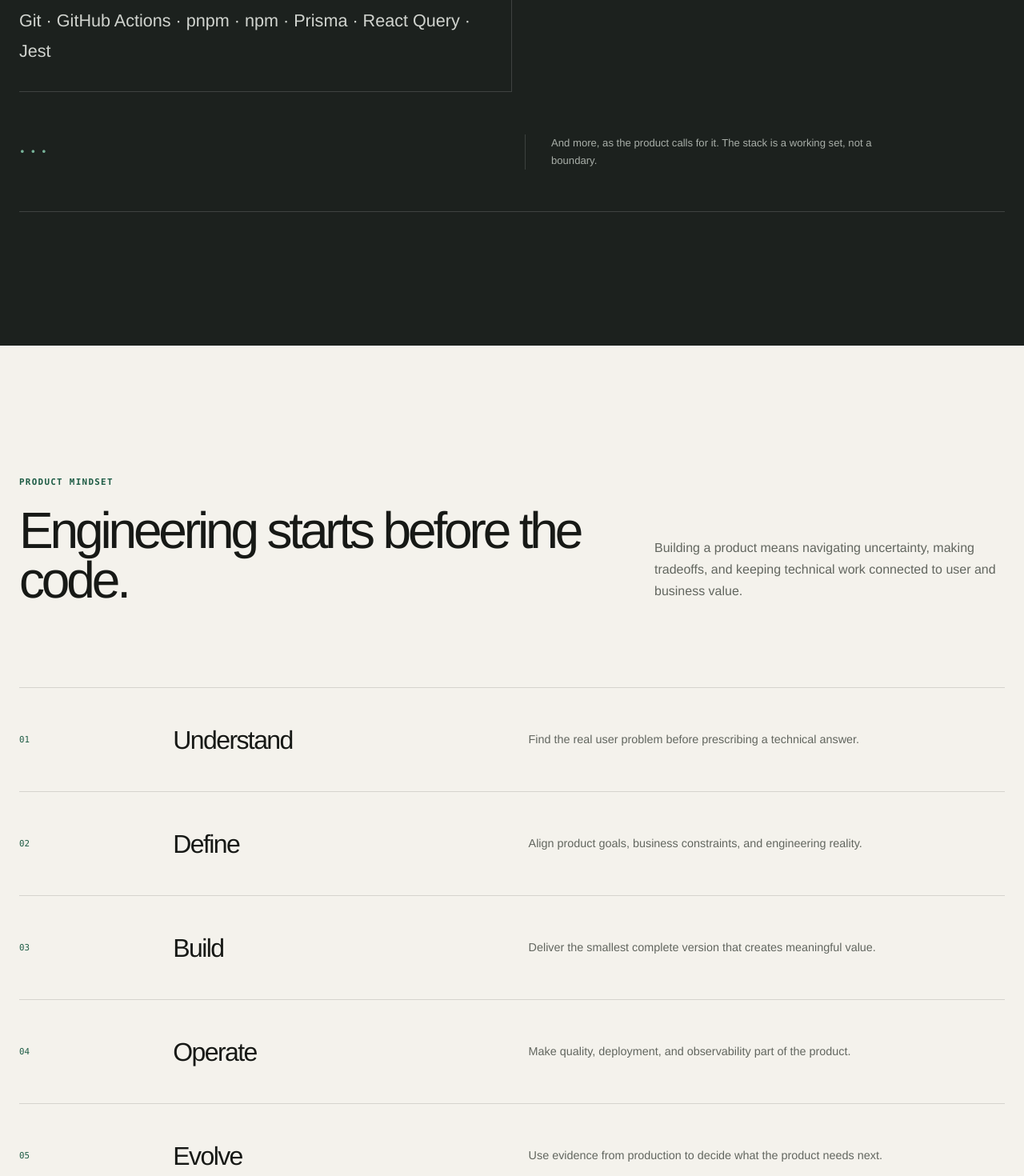
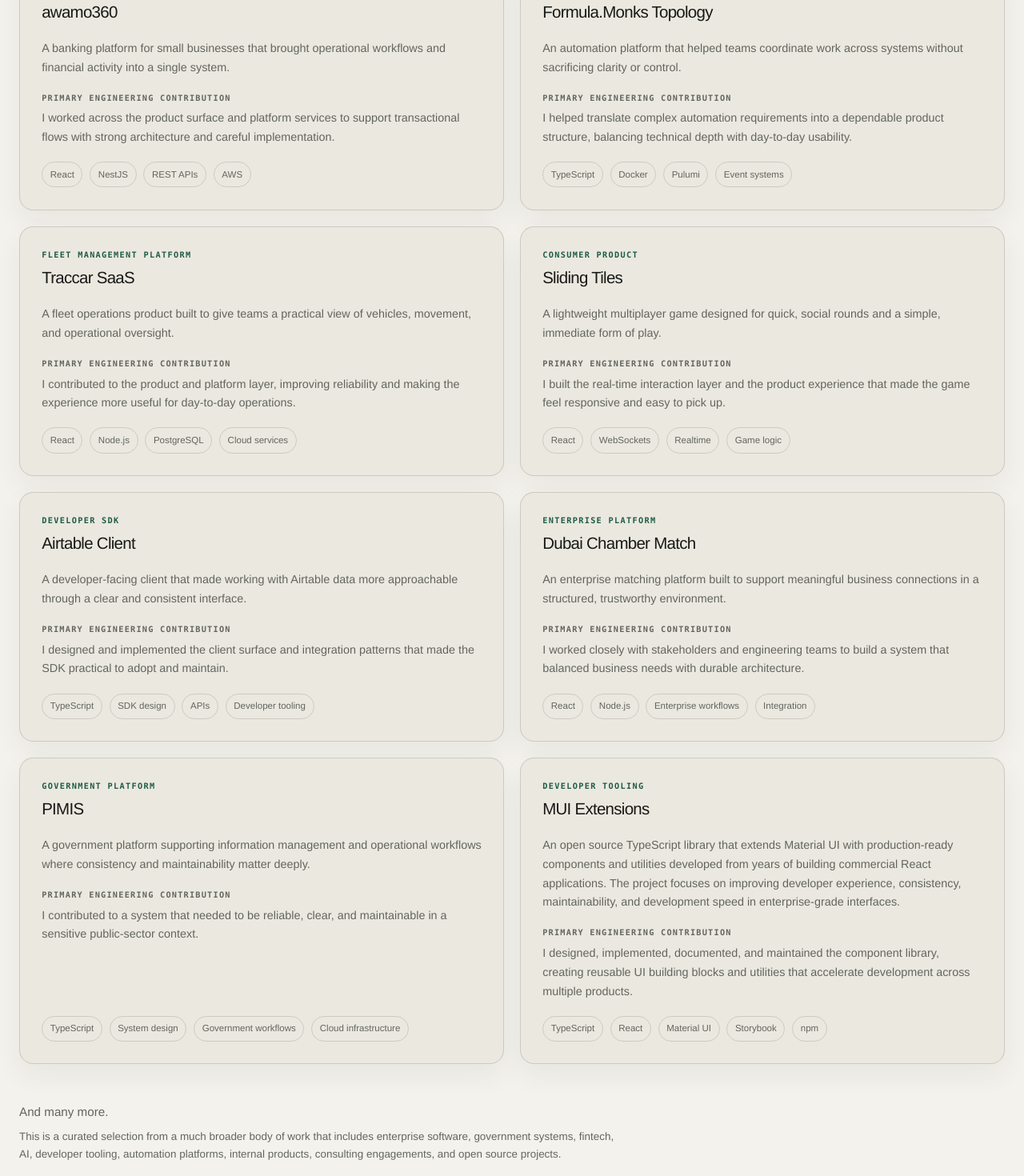
Before and after one commit to rmkasendwa/rmkasendwa, a Next.js app: page / in a window 1280 px wide. Shown: the part 4300-5770 px from the top of the page at 80% size. Built offline with nearby package versions, Linux system fonts and the light colour scheme; no server answers.

Commit message:
Add selected work section to showcase representative projects and contributions

```diff
--- a/app/globals.css
+++ b/app/globals.css
@@ -21,11 +21,12 @@
   --technology-accent: #77b399;
   --contact-bg: #1e5c45;
   --max-width: 1440px;
-  --font-sans: "Helvetica Neue", "Inter", "Segoe UI", Arial, sans-serif;
-  --font-mono: "SFMono-Regular", "Cascadia Code", "Roboto Mono", Consolas, monospace;
+  --font-sans: 'Helvetica Neue', 'Inter', 'Segoe UI', Arial, sans-serif;
+  --font-mono:
+    'SFMono-Regular', 'Cascadia Code', 'Roboto Mono', Consolas, monospace;
 }
 
-[data-theme="dark"] {
+[data-theme='dark'] {
   color-scheme: dark;
   --paper: #111411;
   --paper-deep: #181c18;
@@ -80,11 +81,17 @@
   margin: 0;
   color: var(--ink);
   background:
-    radial-gradient(circle at 77% 3%, rgba(30, 92, 69, 0.07), transparent 25rem),
+    radial-gradient(
+      circle at 77% 3%,
+      rgba(30, 92, 69, 0.07),
+      transparent 25rem
+    ),
     var(--paper);
   font-family: var(--font-sans);
   -webkit-font-smoothing: antialiased;
-  transition: color 240ms ease, background-color 240ms ease;
+  transition:
+    color 240ms ease,
+    background-color 240ms ease;
 }
 
 ::selection {
@@ -157,14 +164,17 @@
   border-radius: 50%;
   background: transparent;
   cursor: pointer;
-  transition: color 180ms ease, background-color 180ms ease, box-shadow 180ms ease;
+  transition:
+    color 180ms ease,
+    background-color 180ms ease,
+    box-shadow 180ms ease;
 }
 
 .theme-control button:hover {
   color: var(--ink);
 }
 
-.theme-control button[aria-pressed="true"] {
+.theme-control button[aria-pressed='true'] {
   color: var(--paper);
   background: var(--ink);
   box-shadow: 0 1px 4px rgba(0, 0, 0, 0.14);
@@ -252,7 +262,7 @@
 .hero h1 em,
 .contact h2 em {
   color: var(--accent);
-  font-family: Georgia, "Times New Roman", serif;
+  font-family: Georgia, 'Times New Roman', serif;
   font-weight: 400;
   letter-spacing: -0.065em;
 }
@@ -331,6 +341,7 @@
 
 .philosophy,
 .capabilities,
+.selected-work,
 .technology,
 .approach {
   padding-block: clamp(7rem, 13vw, 12rem);
@@ -356,7 +367,9 @@
   justify-content: space-between;
   border-right: 1px solid var(--line);
   border-bottom: 1px solid var(--line);
-  transition: background 220ms ease, transform 220ms ease;
+  transition:
+    background 220ms ease,
+    transform 220ms ease;
 }
 
 .principle-card:hover {
@@ -390,6 +403,132 @@
 
 .capabilities {
   border-top: 1px solid var(--line);
+}
+
+.selected-work {
+  border-top: 1px solid var(--line);
+}
+
+.selected-work-intro {
+  max-width: 760px;
+  margin: 1.4rem 0 0;
+  color: var(--muted);
+  font-size: 0.98rem;
+  line-height: 1.75;
+}
+
+.selected-work-grid {
+  margin-top: clamp(3.5rem, 7vw, 7rem);
+  display: grid;
+  grid-template-columns: repeat(2, minmax(0, 1fr));
+  gap: 1.25rem;
+}
+
+.selected-work-card {
+  min-height: 100%;
+  padding: 1.7rem;
+  display: flex;
+  flex-direction: column;
+  gap: 1.15rem;
+  border: 1px solid var(--line);
+  border-radius: 1.1rem;
+  background: var(--paper-deep);
+  box-shadow: var(--card-shadow);
+  transition:
+    transform 220ms ease,
+    background 220ms ease;
+}
+
+.selected-work-card:hover {
+  transform: translateY(-3px);
+  background: var(--card-hover);
+}
+
+.project-meta {
+  display: flex;
+  flex-direction: column;
+  gap: 0.35rem;
+}
+
+.project-category {
+  margin: 0;
+  font-family: var(--font-mono);
+  color: var(--accent);
+  font-size: 0.64rem;
+  font-weight: 600;
+  letter-spacing: 0.13em;
+  text-transform: uppercase;
+}
+
+.selected-work-card h3 {
+  margin: 0;
+  font-size: clamp(1.15rem, 1.6vw, 1.45rem);
+  font-weight: 560;
+  letter-spacing: -0.035em;
+}
+
+.project-description,
+.project-contribution p:last-child {
+  margin: 0;
+  color: var(--muted);
+  font-size: 0.9rem;
+  line-height: 1.65;
+}
+
+.project-contribution {
+  display: flex;
+  flex-direction: column;
+  gap: 0.4rem;
+  flex: 1;
+}
+
+.project-label {
+  margin: 0;
+  font-family: var(--font-mono);
+  color: var(--muted);
+  font-size: 0.64rem;
+  font-weight: 600;
+  letter-spacing: 0.12em;
+  text-transform: uppercase;
+}
+
+.project-tags {
+  display: flex;
+  flex-wrap: wrap;
+  gap: 0.55rem;
+  margin: 0;
+  padding: 0;
+  list-style: none;
+}
+
+.project-tags li {
+  padding: 0.4rem 0.6rem;
+  border: 1px solid var(--line);
+  border-radius: 999px;
+  color: var(--muted);
+  font-size: 0.72rem;
+}
+
+.selected-work-close {
+  margin-top: clamp(2.2rem, 4vw, 3rem);
+  max-width: 760px;
+  display: flex;
+  flex-direction: column;
+  gap: 0.45rem;
+}
+
+.selected-work-close-line {
+  margin: 0;
+  color: var(--muted);
+  font-size: 0.95rem;
+  line-height: 1.6;
+}
+
+.selected-work-footnote {
+  margin: 0;
+  color: var(--muted);
+  font-size: 0.84rem;
+  line-height: 1.65;
 }
 
 .capability-list {
@@ -556,7 +695,7 @@
 
 blockquote p {
   margin: 0;
-  font-family: Georgia, "Times New Roman", serif;
+  font-family: Georgia, 'Times New Roman', serif;
   font-size: clamp(2rem, 4.2vw, 4rem);
   letter-spacing: -0.045em;
   line-height: 1.15;
@@ -565,7 +704,8 @@
 .contact {
   width: auto;
   max-width: none;
-  padding: clamp(6rem, 11vw, 10rem) max(24px, calc((100vw - var(--max-width)) / 2));
+  padding: clamp(6rem, 11vw, 10rem)
+    max(24px, calc((100vw - var(--max-width)) / 2));
   color: #eef0eb;
   background: var(--contact-bg);
 }
@@ -697,12 +837,17 @@
 
   .philosophy,
   .capabilities,
+  .selected-work,
   .technology,
   .approach {
     padding-block: 6rem;
   }
 
   .principle-grid,
+  .selected-work-grid {
+    grid-template-columns: 1fr;
+  }
+
   .technology-grid {
     grid-template-columns: 1fr;
   }
--- a/app/page.tsx
+++ b/app/page.tsx
@@ -72,6 +72,104 @@
   {
     title: 'Architecture & Systems Design',
     copy: "Making technical decisions that balance today's needs with the product's ability to grow and change.",
+  },
+];
+
+const selectedWork = [
+  {
+    name: 'Skattebasserne',
+    category: 'AI Product',
+    description:
+      'A tax advisory experience that helped users navigate complex rules through a clearer, more explainable workflow.',
+    contribution:
+      'I owned the product experience end to end, shaping the interaction model, integrating AI-assisted guidance, and making the system dependable enough for real-world use.',
+    technologies: ['TypeScript', 'Node.js', 'PostgreSQL', 'AI workflows'],
+  },
+  {
+    name: 'Locals',
+    category: 'Creator Platform',
+    description:
+      'A creator-first platform for building direct communities around content, interaction, and sustained audience connection.',
+    contribution:
+      'I shaped the core product experience and the interface system, helping turn a broad idea into a focused, usable product.',
+    technologies: ['React', 'Next.js', 'TypeScript', 'Product design'],
+  },
+  {
+    name: 'awamo360',
+    category: 'FinTech Platform',
+    description:
+      'A banking platform for small businesses that brought operational workflows and financial activity into a single system.',
+    contribution:
+      'I worked across the product surface and platform services to support transactional flows with strong architecture and careful implementation.',
+    technologies: ['React', 'NestJS', 'REST APIs', 'AWS'],
+  },
+  {
+    name: 'Formula.Monks Topology',
+    category: 'Automation Platform',
+    description:
+      'An automation platform that helped teams coordinate work across systems without sacrificing clarity or control.',
+    contribution:
+      'I helped translate complex automation requirements into a dependable product structure, balancing technical depth with day-to-day usability.',
+    technologies: ['TypeScript', 'Docker', 'Pulumi', 'Event systems'],
+  },
+  {
+    name: 'Traccar SaaS',
+    category: 'Fleet Management Platform',
+    description:
+      'A fleet operations product built to give teams a practical view of vehicles, movement, and operational oversight.',
+    contribution:
+      'I contributed to the product and platform layer, improving reliability and making the experience more useful for day-to-day operations.',
+    technologies: ['React', 'Node.js', 'PostgreSQL', 'Cloud services'],
+  },
+  {
+    name: 'Sliding Tiles',
+    category: 'Consumer Product',
+    description:
+      'A lightweight multiplayer game designed for quick, social rounds and a simple, immediate form of play.',
+    contribution:
+      'I built the real-time interaction layer and the product experience that made the game feel responsive and easy to pick up.',
+    technologies: ['React', 'WebSockets', 'Realtime', 'Game logic'],
+  },
+  {
+    name: 'Airtable Client',
+    category: 'Developer SDK',
+    description:
+      'A developer-facing client that made working with Airtable data more approachable through a clear and consistent interface.',
+    contribution:
+      'I designed and implemented the client surface and integration patterns that made the SDK practical to adopt and maintain.',
+    technologies: ['TypeScript', 'SDK design', 'APIs', 'Developer tooling'],
+  },
+  {
+    name: 'Dubai Chamber Match',
+    category: 'Enterprise Platform',
+    description:
+      'An enterprise matching platform built to support meaningful business connections in a structured, trustworthy environment.',
+    contribution:
+      'I worked closely with stakeholders and engineering teams to build a system that balanced business needs with durable architecture.',
+    technologies: ['React', 'Node.js', 'Enterprise workflows', 'Integration'],
+  },
+  {
+    name: 'PIMIS',
+    category: 'Government Platform',
+    description:
+      'A government platform supporting information management and operational workflows where consistency and maintainability matter deeply.',
+    contribution:
+      'I contributed to a system that needed to be reliable, clear, and maintainable in a sensitive public-sector context.',
+    technologies: [
+      'TypeScript',
+      'System design',
+      'Government workflows',
+      'Cloud infrastructure',
+    ],
+  },
+  {
+    name: 'MUI Extensions',
+    category: 'Developer Tooling',
+    description:
+      'An open source TypeScript library that extends Material UI with production-ready components and utilities developed from years of building commercial React applications. The project focuses on improving developer experience, consistency, maintainability, and development speed in enterprise-grade interfaces.',
+    contribution:
+      'I designed, implemented, documented, and maintained the component library, creating reusable UI building blocks and utilities that accelerate development across multiple products.',
+    technologies: ['TypeScript', 'React', 'Material UI', 'Storybook', 'npm'],
   },
 ];
 
@@ -353,6 +451,56 @@
         </section>
 
         <section
+          className="selected-work page-shell"
+          aria-labelledby="selected-work-title"
+        >
+          <SectionIntro
+            eyebrow="Selected work"
+            title="Representative work across products, platforms, and systems."
+          />
+          <p className="selected-work-intro">
+            A small selection of products, platforms, and engineering work from
+            more than a decade of building software across fintech, creator
+            platforms, AI, government, enterprise systems, developer tooling,
+            and cloud infrastructure.
+          </p>
+          <div className="selected-work-grid">
+            {selectedWork.map((project) => (
+              <article className="selected-work-card" key={project.name}>
+                <div className="project-meta">
+                  <p className="project-category">{project.category}</p>
+                  <h3>{project.name}</h3>
+                </div>
+                <p className="project-description">{project.description}</p>
+                <div className="project-contribution">
+                  <p className="project-label">
+                    Primary engineering contribution
+                  </p>
+                  <p>{project.contribution}</p>
+                </div>
+                <ul
+                  className="project-tags"
+                  aria-label={`${project.name} technologies`}
+                >
+                  {project.technologies.map((tag) => (
+                    <li key={tag}>{tag}</li>
+                  ))}
+                </ul>
+              </article>
+            ))}
+          </div>
+          <div className="selected-work-close">
+            <p className="selected-work-close-line">And many more.</p>
+            <p className="selected-work-footnote">
+              This is a curated selection from a much broader body of work that
+              includes enterprise software, government systems, fintech, AI,
+              developer tooling, automation platforms, internal products,
+              consulting engagements, and open source projects.
+            </p>
+          </div>
+        </section>
+
+        <section
           className="technology page-shell"
           aria-labelledby="technology-title"
         >
```
